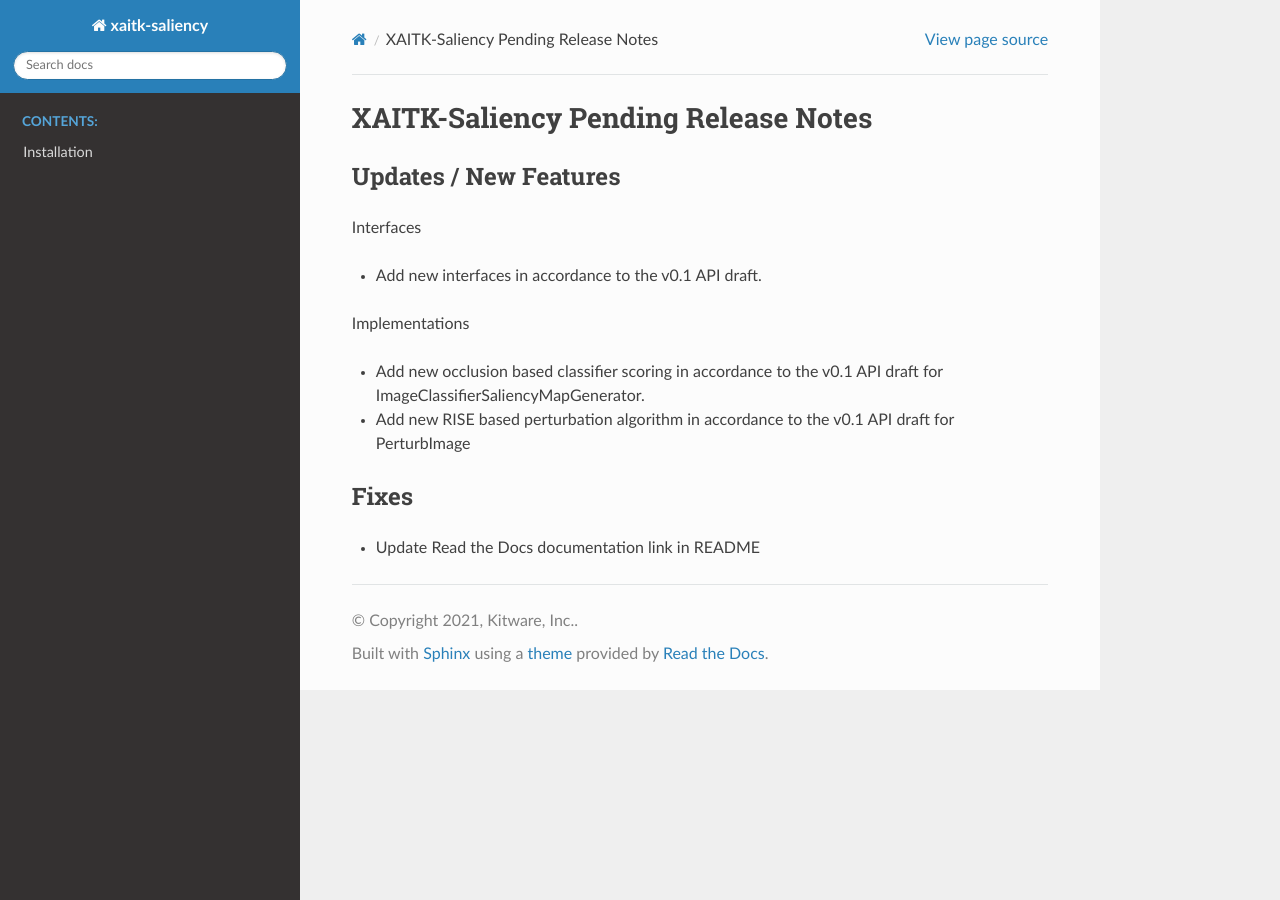
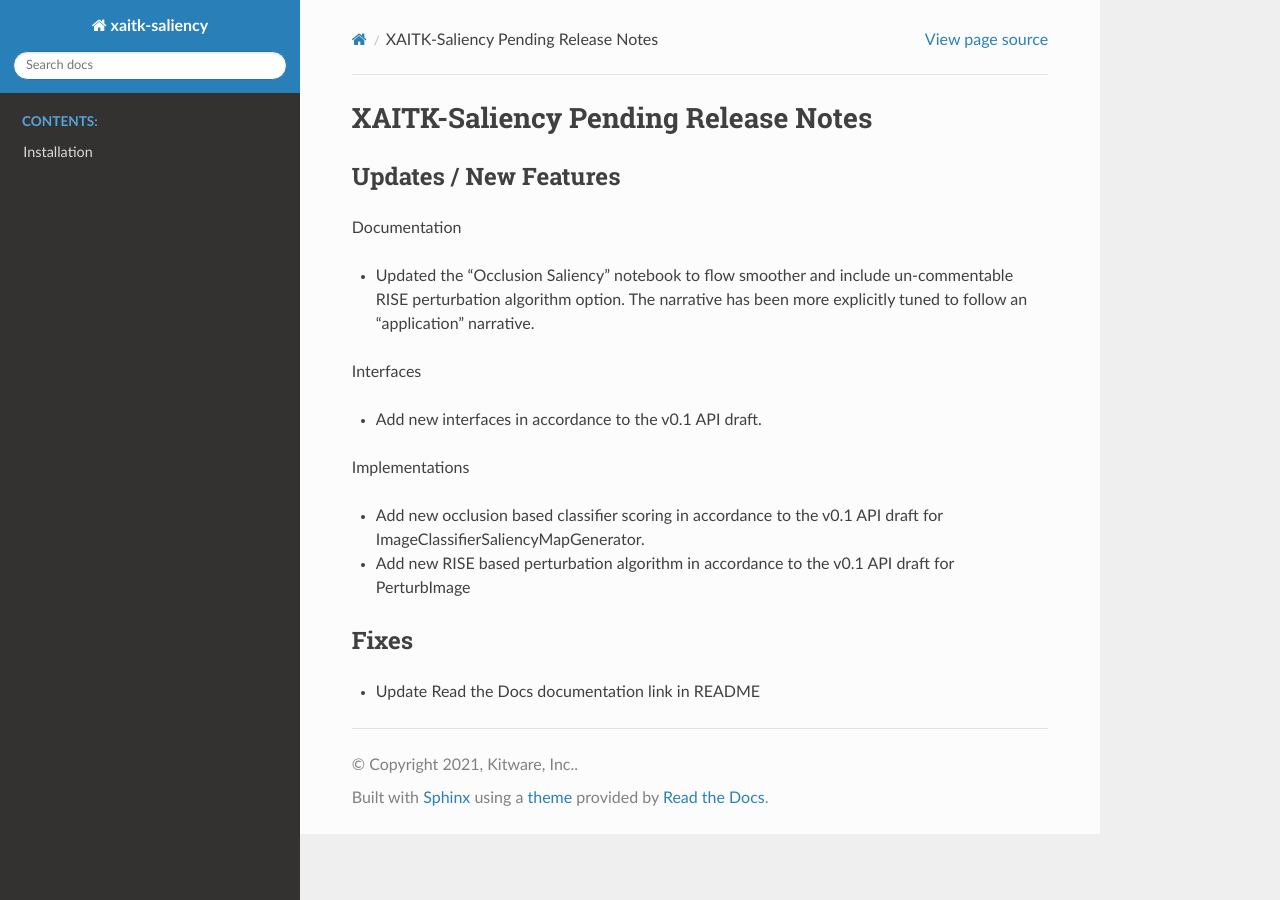
Before and after one commit to XAITK/xaitk-saliency, a Sphinx documentation site: the page built from docs/release_notes/pending_release.rst, in a window 1280 px wide. Built offline with Sphinx 7.4.7 and the Read the Docs theme 2.0.0, drawn with Linux system fonts in a browser that asks for light colours; pages that are not in the unit, such as notebooks, are missing from menus.

Commit message:
Update example notebook for flow and demoability.
Fix lack of Imagenet normalization before entering network prediction.

We adjust here the narrative of the notebook example to show more
explicit the "application" context and show the execution of the
"application" with different inputs, rendering the appropriately
different outputs.

Test change in notebook narrative

```diff
--- a/docs/release_notes/pending_release.rst
+++ b/docs/release_notes/pending_release.rst
@@ -4,6 +4,12 @@
 
 Updates / New Features
 ----------------------
+
+Documentation
+
+* Updated the "Occlusion Saliency" notebook to flow smoother and include
+  un-commentable RISE perturbation algorithm option. The narrative has
+  been more explicitly tuned to follow an "application" narrative.
 
 Interfaces
 
--- a/pyproject.toml
+++ b/pyproject.toml
@@ -33,6 +33,7 @@
 [tool.poetry.dependencies]
 python = "^3.7"
 matplotlib = "^3.4.1"
+numpy = "^1.20.3"
 opencv-python-headless = "^4.5.1"
 Pillow = "^8.2.0"
 scikit-image = "^0.18.1"
```
Also changed, not shown: 3 other files.
